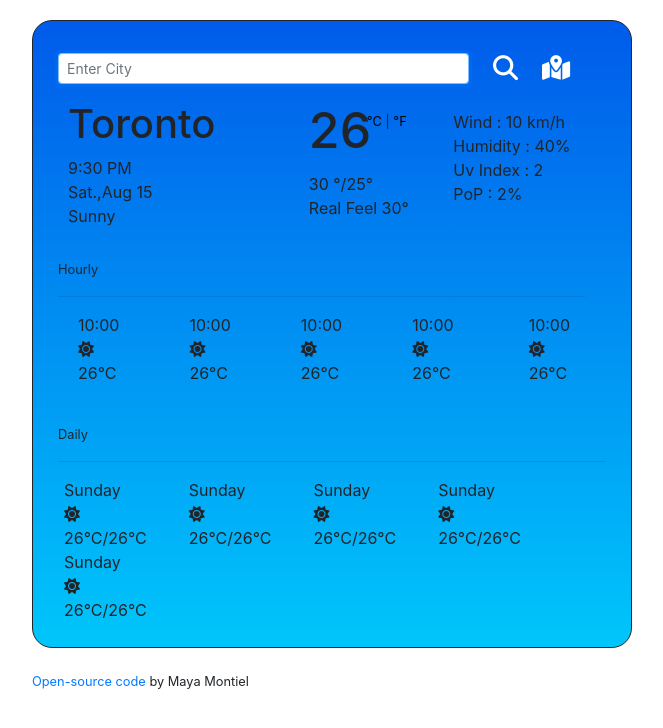
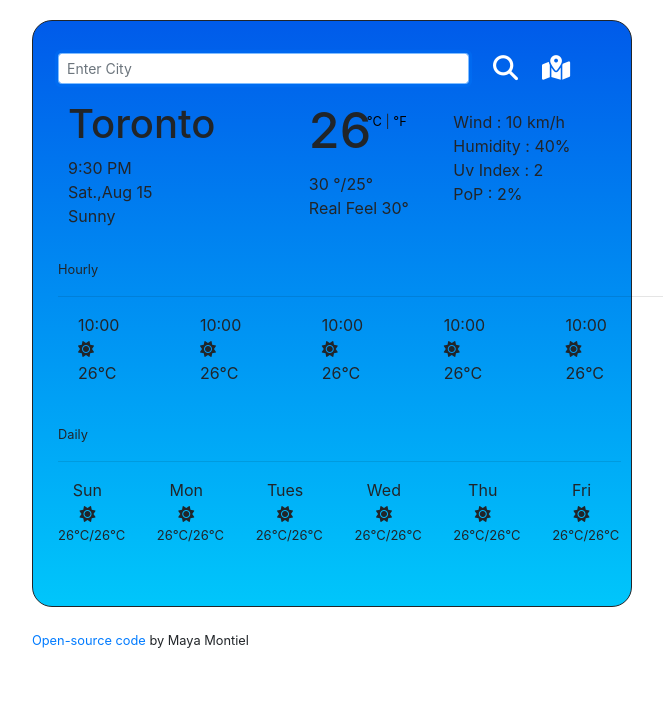
Before and after one commit to MayaMontiel/my-weather-app-react, a React (Create React App) app: page / in a window 1280 px wide. Shown: the top 728 px of the page, without its empty margins (308-971 px from the left). Built offline with nearby package versions, Linux system fonts and the light colour scheme.

Commit message:
edited daily.js transferred daily to weather.js

```diff
--- a/src/App.js
+++ b/src/App.js
@@ -1,8 +1,6 @@
 import React from "react";
 
 import Weather from "./Weather";
-
-import DailyForecast from "./DailyForecast";
 
 import "./App.css";
 import "./Container.css";
@@ -11,18 +9,21 @@ export default function App() {
   return (
     <div className="App">
       <div className="Container">
-
         <div className="Weather">
           <Weather />
         </div>
-
-        <div className="DailyForecast">
-          <DailyForecast />
-        </div>
       </div>
       <div className="Footer">
-        <small><a href="https://github.com/MayaMontiel/my-weather-app-react" rel="noopener noreferrer" target="_blank">
-          Open-source code</a>  by Maya Montiel</small>
+        <small>
+          <a
+            href="https://github.com/MayaMontiel/my-weather-app-react"
+            rel="noopener noreferrer"
+            target="_blank"
+          >
+            Open-source code
+          </a>{" "}
+          by Maya Montiel
+        </small>
       </div>
     </div>
   );
--- a/src/Daily.js
+++ /dev/null
@@ -1,18 +0,0 @@
-import React from "react";
-
-
-export default function Daily() {
-    return (
-        <div className="Daily">
-            <div className="col-2">
-                <ul>
-                    <li>Sunday</li>
-                    <li>
-                        <i className="fas fa-sun" />
-                    </li>
-                    <li>26°C/26°C</li>
-                </ul>
-            </div>
-        </div>
-    );
-}
--- a/src/DailyForecast.js
+++ /dev/null
@@ -1,20 +0,0 @@
-import React from "react";
-import Daily from "./Daily";
-
-export default function DailyForecast() {
-    return (
-        <div className="DailyForecast">
-            <small>Daily</small>
-            <hr />
-            <div className="daily">
-                <div className="row">
-                    <Daily />
-                    <Daily />
-                    <Daily />
-                    <Daily />
-                    <Daily />
-                </div>
-            </div>
-        </div>
-    );
-}
--- a/src/Weather.css
+++ b/src/Weather.css
@@ -28,38 +28,31 @@
 }
 
 .Weather .hourlyForecast {
-
   margin-bottom: 20px;
   margin-left: 15px;
+}
+
+.Weather .hourly li {
+  text-align: center;
+ margin-left: 10px;
+ margin-right: 40rem;
+}
 
 
+
+.Weather .dailyForecast {
+  margin-bottom: 20px;
+  margin-left: 15px;
 }
 
-.Weather .one{
+.Weather .daily li{
 
   text-align: center;
-  margin: 0 10px;
+  margin: 0 10px 0 -10px;
+}
+
+.Weather .daily li.unit{
+  font-size: 13px;
+  text-align: center;
 
 }
-
-.Weather .two{
-
-  text-align: center;
-  margin: 0 20px;
-}
-
-.Weather .three{
-
-  text-align: center;
-  margin: 0 10px;
-}
-.Weather .four{
-
-  text-align: center;
-  margin: 0 20px;
-}
-.Weather .five{
-
-  text-align: center;
-  margin: 0 15px;
-}
--- a/src/Weather.js
+++ b/src/Weather.js
@@ -84,8 +84,8 @@ export default function Weather() {
         <small>Hourly</small>
         <hr />
 
-        <div className="row">
-          <div className="one">
+        <div className="hourly">
+          <div className="row">
             <div className="col-2">
               <ul>
                 <li>
@@ -99,9 +99,7 @@ export default function Weather() {
                 </li>
               </ul>
             </div>
-          </div>
 
-          <div className="two">
             <div className="col-2">
               <ul>
                 <li>
@@ -115,9 +113,7 @@ export default function Weather() {
                 </li>
               </ul>
             </div>
-          </div>
 
-          <div className="three">
             <div className="col-2">
               <ul>
                 <li>
@@ -131,9 +127,7 @@ export default function Weather() {
                 </li>
               </ul>
             </div>
-          </div>
 
-          <div className="four">
             <div className="col-2">
               <ul>
                 <li>
@@ -147,9 +141,7 @@ export default function Weather() {
                 </li>
               </ul>
             </div>
-          </div>
 
-          <div className="five">
             <div className="col-2">
               <ul>
                 <li>
@@ -166,6 +158,74 @@ export default function Weather() {
           </div>
         </div>
       </div>
+
+      <div className="dailyForecast">
+        <small>Daily</small>
+        <hr />
+        <div className="daily">
+          <div className="row">
+            <div className="col-2">
+              <ul>
+                <li>Sun</li>
+                <li>
+                  <i className="fas fa-sun" />
+                </li>
+                <li className="unit">26°C/26°C</li>
+              </ul>
+            </div>
+
+            <div className="col-2">
+              <ul>
+                <li>Mon</li>
+                <li>
+                  <i className="fas fa-sun" />
+                </li>
+                <li className="unit">26°C/26°C</li>
+              </ul>
+            </div>
+
+            <div className="col-2">
+              <ul>
+                <li>Tues</li>
+                <li>
+                  <i className="fas fa-sun" />
+                </li>
+                <li className="unit">26°C/26°C</li>
+              </ul>
+            </div>
+
+            <div className="col-2">
+              <ul>
+                <li>Wed</li>
+                <li>
+                  <i className="fas fa-sun" />
+                </li>
+                <li className="unit">26°C/26°C</li>
+              </ul>
+            </div>
+
+            <div className="col-2">
+              <ul>
+                <li>Thu</li>
+                <li>
+                  <i className="fas fa-sun" />
+                </li>
+                <li className="unit">26°C/26°C</li>
+              </ul>
+            </div>
+
+            <div className="col-2">
+              <ul>
+                <li>Fri</li>
+                <li>
+                  <i className="fas fa-sun" />
+                </li>
+                <li className="unit">26°C/26°C</li>
+              </ul>
+            </div>
+          </div>
+        </div>
+      </div>
     </div>
   );
 }
```
